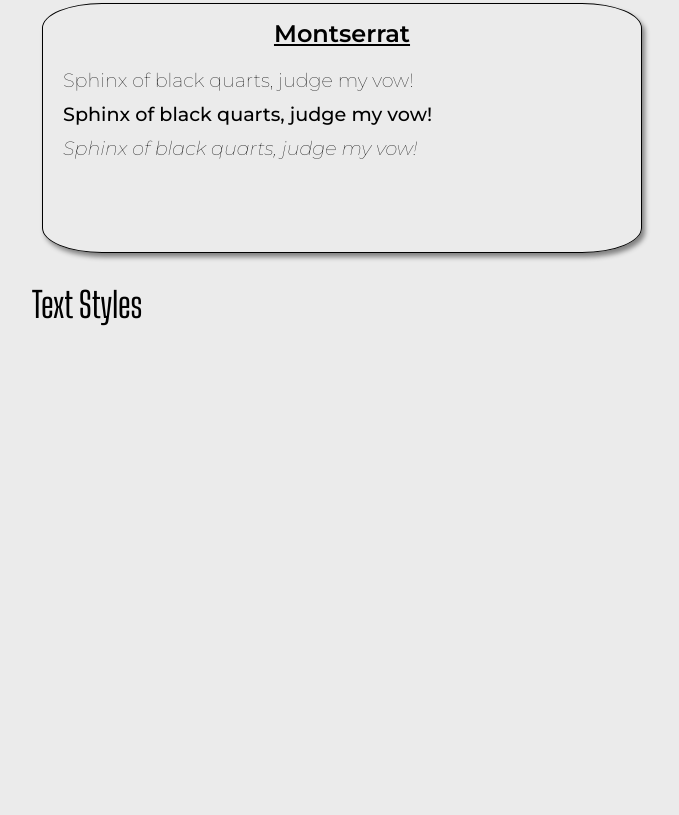
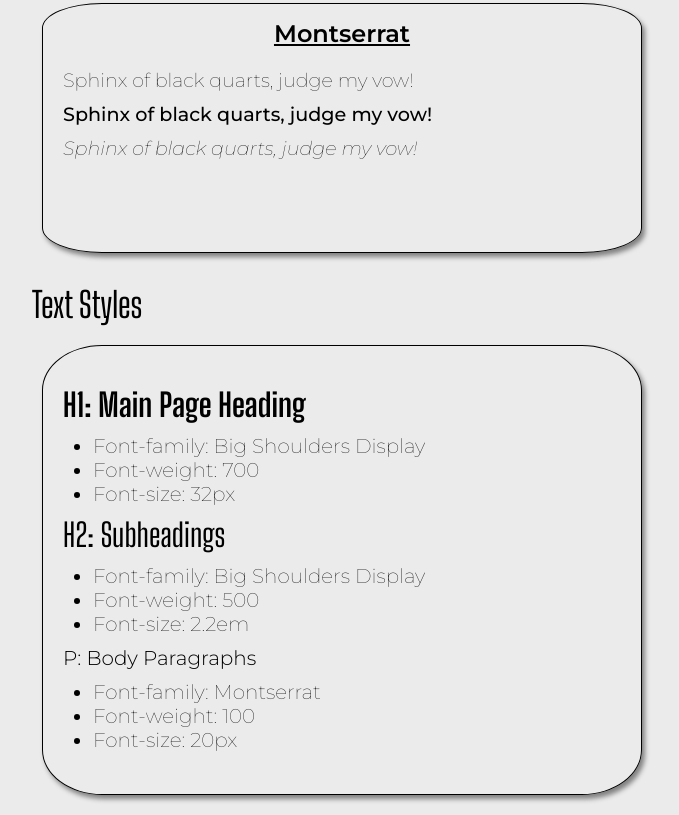
Before and after one commit to therealpelance/Design-Style-Guide, a plain HTML site: page index.html in a window 1280 px wide. Shown: the part 959-1774 px from the top of the page, without its empty margins (118-797 px from the left). Before the commit the page ends 1304 px from the top, so only its background shows below. Drawn offline with Linux system fonts and the light colour scheme.

Commit message:
Add text styles section

```diff
--- a/Resources/CSS/style.css
+++ b/Resources/CSS/style.css
@@ -181,3 +181,44 @@ div.hover_dark:hover {
 .italic {
 	font-style: italic;
 }
+
+/* Text Styles Section */
+
+.styles_container {
+	border: 1px solid black;
+	width: 600px;
+	height: 450px;
+	border-radius: 10%;
+	box-shadow: 3px 4px 5px grey;
+	margin: 20px 10px;
+}
+
+.text_styles {
+	font-family: "Montserrat";
+}
+
+.h1style {
+	font-weight: 700;
+	font-size: 32px;
+	font-family: "Big Shoulders Display";
+	margin: 40px 0 10px 20px;
+}
+
+.h2style {
+	font-weight: 500;
+	font-size: 2em;
+	font-family: "Big Shoulders Display";
+	margin: 10px 0 10px 20px;
+}
+
+.pstyle {
+	font-weight: 300;
+	font-size: 20px;
+	margin: 10px 0 10px 20px;
+}
+
+.style_details {
+	font-weight: 100;
+	font-size: 20px;
+	margin: 5px 0 10px 50px;
+}
--- a/index.html
+++ b/index.html
@@ -74,6 +74,24 @@
 			<section id="styles">
 				<h2 class="section_header">Text Styles</h2>
 				<div class="styles_container">
+					<p class="h1style text_styles">H1: Main Page Heading</p>
+					<ul class="style_details text_styles">
+						<li>Font-family: Big Shoulders Display</li>
+						<li>Font-weight: 700</li>
+						<li>Font-size: 32px</li>
+					</ul>
+					<p class="h2style text_styles">H2: Subheadings</p>
+					<ul class="style_details text_styles">
+						<li>Font-family: Big Shoulders Display</li>
+						<li>Font-weight: 500</li>
+						<li>Font-size: 2.2em</li>
+					</ul>
+					<p class="pstyle text_styles">P: Body Paragraphs</p>
+					<ul class="style_details text_styles">
+						<li>Font-family: Montserrat</li>
+						<li>Font-weight: 100</li>
+						<li>Font-size: 20px</li>
+					</ul>
 
 				</div>
 			</section>
```
